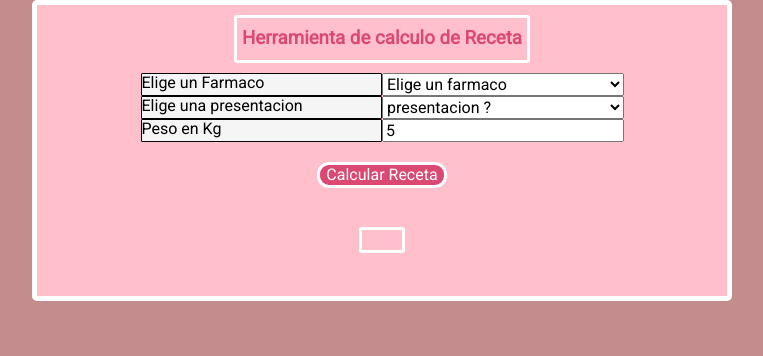
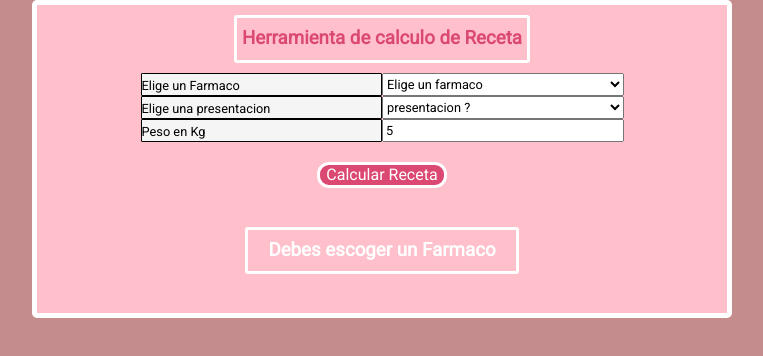
Before and after one commit to jcorp11/DoctorSite, a plain HTML site: page index.html in a window 1280 px wide. Both pictures are taken after typing "5" into the empty fields and a click on the button "Calcular Receta". Shown: the whole page, without its empty margins (258-1021 px from the left). Drawn offline with Linux system fonts and the light colour scheme.

Commit message:
css y esconder

```diff
--- a/css/style.css
+++ b/css/style.css
@@ -60,7 +60,13 @@ label{
     height: 23px;
     border: 1px solid black;
     border-radius: 1px;
+    line-height: 23px;
 }
+
+label, select, #kilos{
+    font-size: 0.8rem;
+}
+
 select, #kilos{
     width: calc(50%);
     display: inline-block;
--- a/index.html
+++ b/index.html
@@ -20,9 +20,9 @@
                   <option value="ibuprofeno">Ibuprofeno</option>
                   <option value="diclofenaco">Diclofenaco</option>
                    <option value="amoxicilina">Amoxicilina</option>
-                  <!-- <option value="nitrofurantoina">Nitrofurantoina</option>
+                  <option value="nitrofurantoina">Nitrofurantoina</option>
                   <option value="Azitromicina">Azitromicina</option>
-                  <option value="Furosemida">Furosemida</option>
+                  <!-- <option value="Furosemida">Furosemida</option>
                   <option value="Nifedipino">Nifedipino</option>
                   <option value="Penicilina">Penicilina</option>
                   <option value="Eritromicina">Eritromicina</option>
--- a/js/data.js
+++ b/js/data.js
@@ -2,22 +2,22 @@
 const farmacos = {
     ibuprofeno: {
         presentacion: [
-            {name: 'Comprimidos 200mg', ammount: 200, units: 'mg' },
-            {name: 'Comprimidos 400mg', ammount: 400, units: 'mg' },
-            {name: 'Suspension Oral 100mg/5ml', ammount: 100/5, units: 'mg /ml' },
-            {name: 'Suspension Oral 200mg/5ml', ammount: 200/5, units: 'mg /ml' },
+            {name: 'Comprimidos: 200mg', ammount: 200, units: 'mg' },
+            {name: 'Comprimidos: 400mg', ammount: 400, units: 'mg' },
+            {name: 'Suspension Oral: 100mg/5ml', ammount: 100/5, units: 'mg /ml' },
+            {name: 'Suspension Oral: 200mg/5ml', ammount: 200/5, units: 'mg /ml' },
         ],
         dosis: {ammount: 10, units: 'mg /Kg /dosis'}
     },
     paracetamol: {
         presentacion: [
-            {name: 'Gotas 100mg/ml (3xKg)', ammount: 100, units: 'mg /ml' },
-            {name: 'Comprimidos Masticables 80mg', ammount: 80, units: 'mg' },
-            {name: 'Comprimidos Masticables 160mg', ammount: 160, units: 'mg' },
-            {name: 'Suspension Oral 80mg/5ml', ammount: 80/5, units: 'mg /ml' },
-            {name: 'Suspension Oral 120mg/5ml', ammount: 120/5, units: 'mg /ml' },
-            {name: 'Suspension Oral 160mg/5ml', ammount: 160/5, units: 'mg /ml' },
-            {name: 'Supositorio 125mg', ammount: 125, units: 'mg' },
+            {name: 'Gotas: 100mg/ml (3xKg)', ammount: 100, units: 'mg /ml' },
+            {name: 'Comprimidos Masticables: 80mg', ammount: 80, units: 'mg' },
+            {name: 'Comprimidos Masticables: 160mg', ammount: 160, units: 'mg' },
+            {name: 'Suspension Oral: 80mg/5ml', ammount: 80/5, units: 'mg /ml' },
+            {name: 'Suspension Oral: 120mg/5ml', ammount: 120/5, units: 'mg /ml' },
+            {name: 'Suspension Oral: 160mg/5ml', ammount: 160/5, units: 'mg /ml' },
+            {name: 'Supositorio: 125mg', ammount: 125, units: 'mg' },
         ],
         dosis: {ammount: 15, units: 'mg /Kg /dosis'}
     },
@@ -33,12 +33,27 @@ const farmacos = {
         presentacion: [
             {name: 'Capsulas: 500mg', ammount: 500, units: 'mg' },
             {name: 'Comprimidos: 750mg', ammount: 750, units: 'mg' },
-            {name: 'Suspension oral 125 mg/5ml', ammount: 125/5, units: 'mg /ml' },
-            {name: 'Suspension oral 250 mg/5ml', ammount: 250/5, units: 'mg /ml' },
-            {name: 'Suspension oral 500 mg/5ml', ammount: 500/5, units: 'mg /ml' },
+            {name: 'Suspension oral: 125 mg/5ml', ammount: 125/5, units: 'mg /ml' },
+            {name: 'Suspension oral: 250 mg/5ml', ammount: 250/5, units: 'mg /ml' },
+            {name: 'Suspension oral: 500 mg/5ml', ammount: 500/5, units: 'mg /ml' },
 
         ],
         dosis: {ammount: 40, units: 'mg /Kg /dosis'}
     },
+    nitrofurantoina: {
+        presentacion: [
+            {name: 'Comprimidos: 100mg', ammount: 100, units: 'mg' },
+            {name: 'Suspension Oral: 25mg/5ml', ammount: 25/5, units: 'mg /ml' },
+
+        ],
+        dosis: {ammount: 6, units: 'mg /Kg /dia'}
+    },
+    azitromicina: {
+        presentacion: [
+            {name: 'Comprimidos: 500mg', ammount: 500, units: 'mg' },
+            {name: 'Suspension Oral: 200mg/5ml', ammount: 200/5, units: 'mg /ml' },
+        ],
+        dosis: {ammount: 10, units: 'mg /Kg /dia'}
+    },
 
 }
--- a/js/function.js
+++ b/js/function.js
@@ -1,6 +1,5 @@
 function getPresentacion(event){
     const farmaco = event.target.value.toLowerCase()
-    // console.log(farmaco)
     presentacionElement.innerHTML = '<option value="false">presentacion ?</option>'
     const presen = farmacos[farmaco]['presentacion']
     presen.forEach( v =>{
--- a/js/main.js
+++ b/js/main.js
@@ -1,6 +1,6 @@
 "use strict"
-// import {farmacos} from './data.js'
-console.log(farmacos)
+
+
 const farmacoElement = document.querySelector('#farmaco')
 const presentacionElement = document.querySelector('#presentacion')
 const pesoElement = document.querySelector('#kilos')
@@ -18,24 +18,35 @@ calcButton.addEventListener('click', updatePrescriptionDOM, false)
 
 
 function updatePrescriptionDOM(event){
+    console.log('calcReceta triggered')
+    const farmaco = farmacoElement.value.toLowerCase()
 
-    console.log('calcReceta triggered')
     answer.classList.remove('hide');
+
+    if(!farmacos[farmaco]){
+        respuesta.innerText = 'Debes escoger un Farmaco'
+        return
+    }
+
+    const dosis = farmacos[farmaco].dosis
+    const presentacion = farmacos[farmaco]['presentacion'].filter( v => v.name === presentacionElement.value)[0]
+
+    if(!presentacion){
+        respuesta.innerText = 'Debes escoger una Presentacion'
+        return
+    }
 
     if(!pesoElement.value){
         respuesta.innerText = 'Debes ingresar un Peso'
         return
     }
 
-    const farmaco = farmacoElement.value.toLowerCase()
     const pesoKg = pesoElement.value
-    const dosis = farmacos[farmaco].dosis
-    const presentacion = farmacos[farmaco]['presentacion'].filter( v => v.name === presentacionElement.value)[0]
 
     const receta = calcReceta(farmaco, pesoKg, presentacion, dosis)
     respuesta.innerText = `${receta[0]} ~ ${Math.ceil(receta[0])} ${receta[1]}`
     // dataFarmaco.innerText =  `Farmaco: ${farmaco.charAt(0).toUpperCase() + farmaco.slice(1)}`
     dataDosis.innerText = `Dosis: ${dosis.ammount} ${dosis.units.replace(/\s/g,'')}`;
-    console.log(answer.classList)
+
 
 }
```
